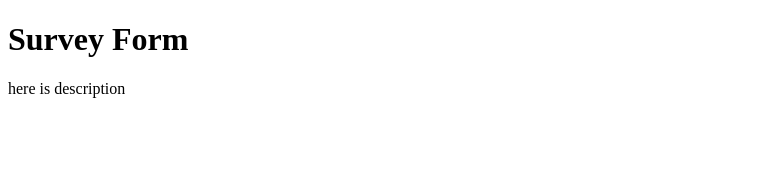
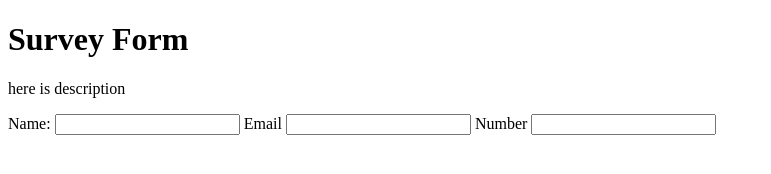
Before and after one commit to davidd91/survey-form, a plain HTML site: page index.htm in a window 1280 px wide. Shown: the whole page, without its empty margins (0-771 px from the left). Drawn offline with Linux system fonts and the light colour scheme.

Commit message:
index.html

```diff
--- a/index.htm
+++ b/index.htm
@@ -5,18 +5,29 @@
   <meta charset="UTF-8">
   <meta http-equiv="X-UA-Compatible" content="IE=edge">
   <meta name="viewport" content="width=device-width, initial-scale=1.0">
-  <title>Document</title>
+  <title>Survey Form</title>
 </head>
 
 <body>
-
   <script src="https://cdn.freecodecamp.org/testable-projects-fcc/v1/bundle.js"></script>
 
   <div>
     <h1 id="title">Survey Form</h1>
     <p id="description">here is description</p>
   </div>
-  <form id="survey-form"
+  <form id="survey-form">
+
+    <label for="name">Name:</label>
+    <input type="text" id="name" name="name" required>
+
+    <label for="email">Email</label>
+    <input type="email" id="email" name="email" required>
+
+    <label for="num">Number</label>
+    <input type="numeric" id="number" name="num" required>
+
+  </form>
+
 </body>
 
 </html>
```
